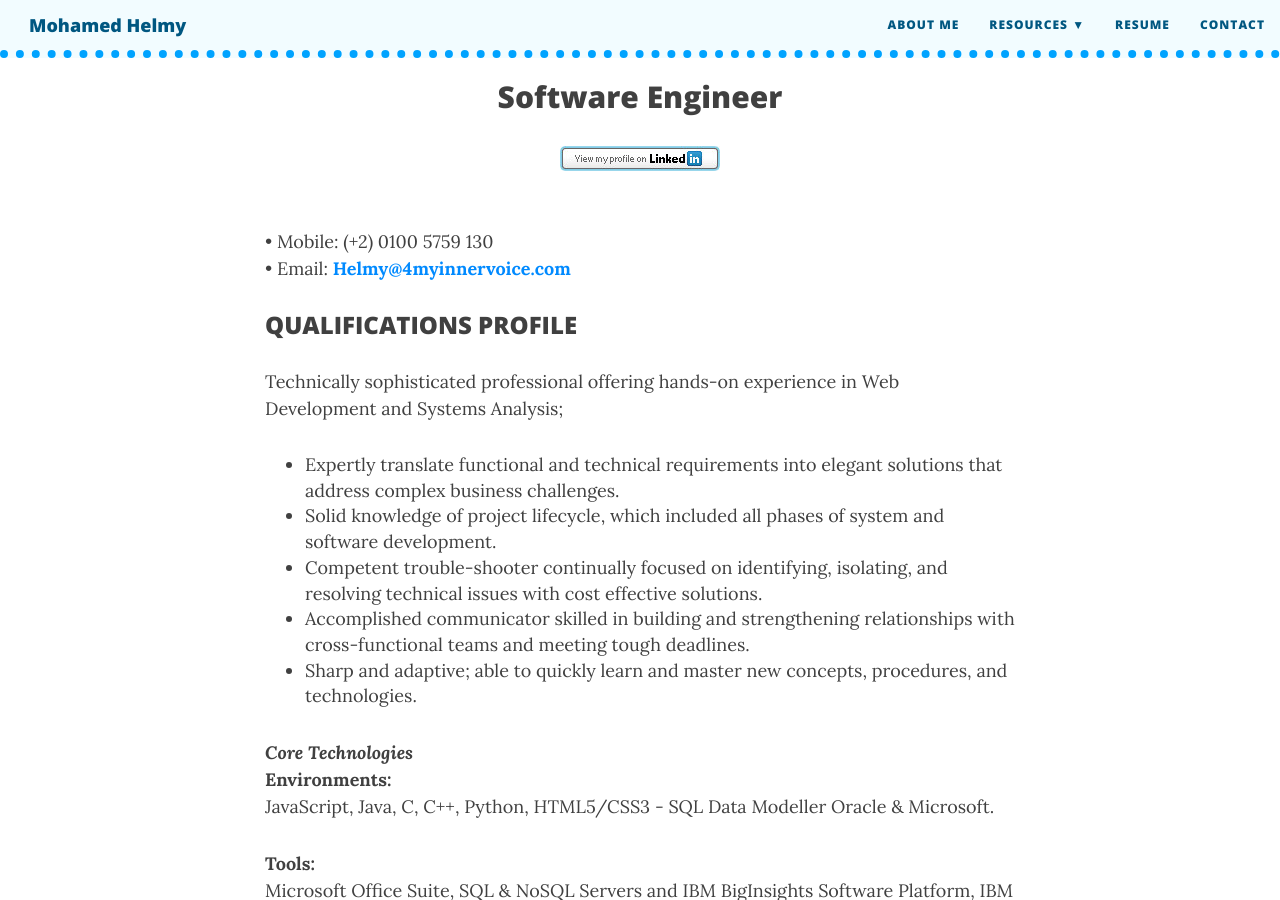
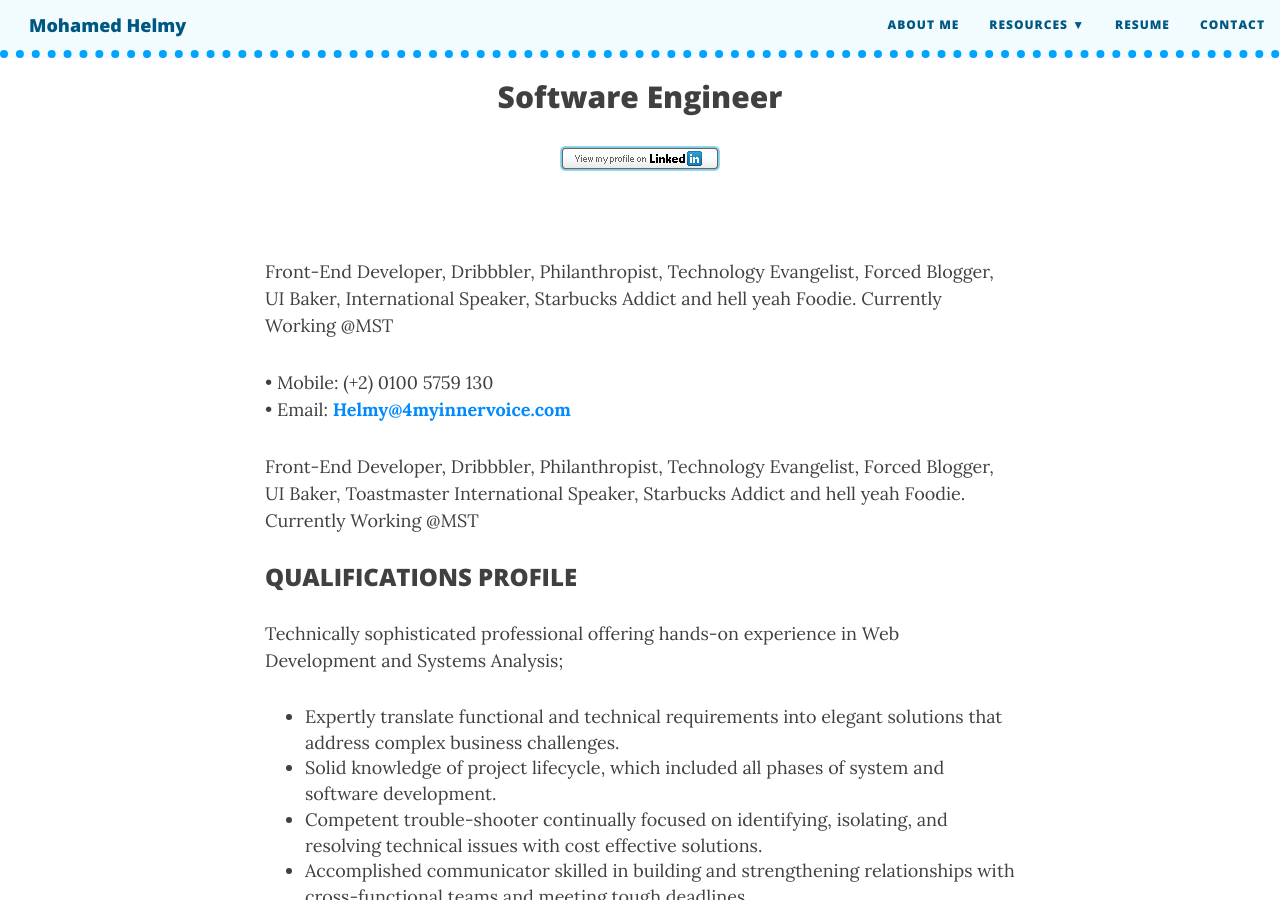
Before and after one commit to M-Helmy/m-helmy.github.io, a Jekyll site: the page built from resume.md, in a window 1280 px wide and 900 px high, scrolled down 518 px. Built offline with Jekyll 4.4.1, drawn with Linux system fonts in a browser that asks for light colours; nearby versions of some CDN libraries; comment, search, counter and statistics services are not loaded.

Commit message:
Update resume.md

```diff
--- a/resume.md
+++ b/resume.md
@@ -6,12 +6,23 @@ bigimg: /img/desk.jpg
 ---
 <h2 style="text-align:center;">Software Engineer</h2>
 <p style="text-align:center;"><a href="https://www.linkedin.com/in/mohamedhelmy/" rel="nofollow" target="_blank"><img src="https://m-helmy.github.io/img/linkedin.jpg" alt="LinkedIn Add to Profile button"></a></p><br>
+
+Front-End Developer, Dribbbler, Philanthropist, Technology Evangelist, Forced Blogger, UI Baker, International Speaker, Starbucks Addict and hell yeah Foodie. Currently Working @MST
+
+
+
 • Mobile: (+2) 0100 5759 130<br/>
 • Email: **<a href="mailto: Helmy@4myinnervoice.com"> Helmy@4myinnervoice.com</a>**<br>
 
 
 
-
+Front-End Developer, Dribbbler, Philanthropist,
+Technology Evangelist,
+Forced Blogger,
+UI Baker,
+Toastmaster International Speaker,
+Starbucks Addict and hell yeah Foodie.
+Currently Working @MST
 
 ### QUALIFICATIONS PROFILE<br/>
 Technically sophisticated professional offering hands-on experience in Web Development and Systems Analysis;<br/>
```
